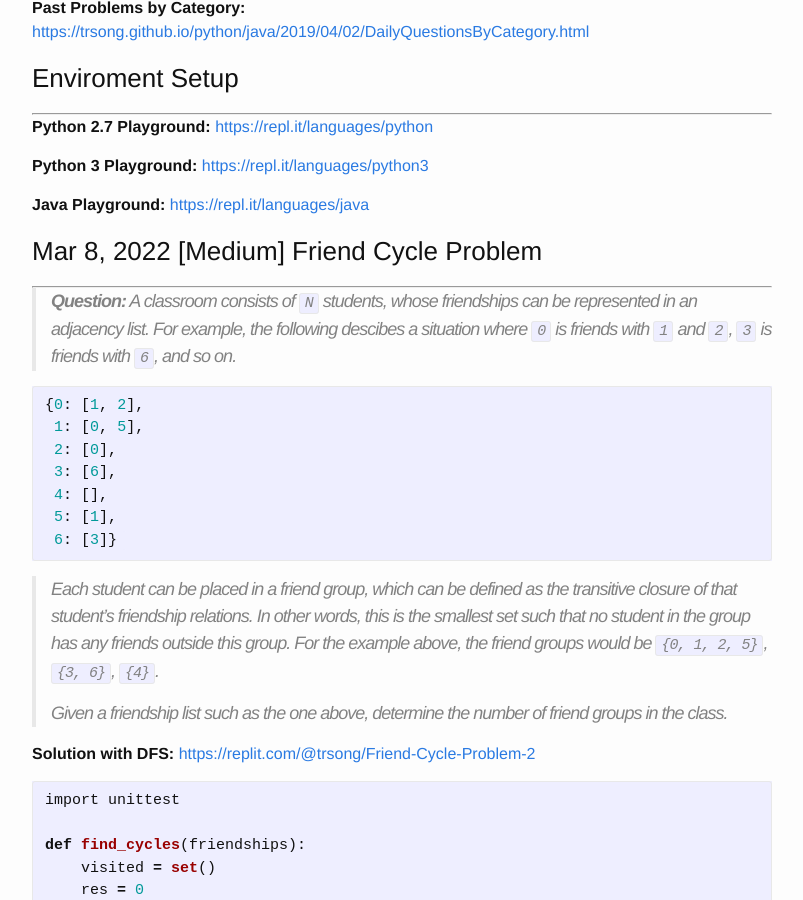
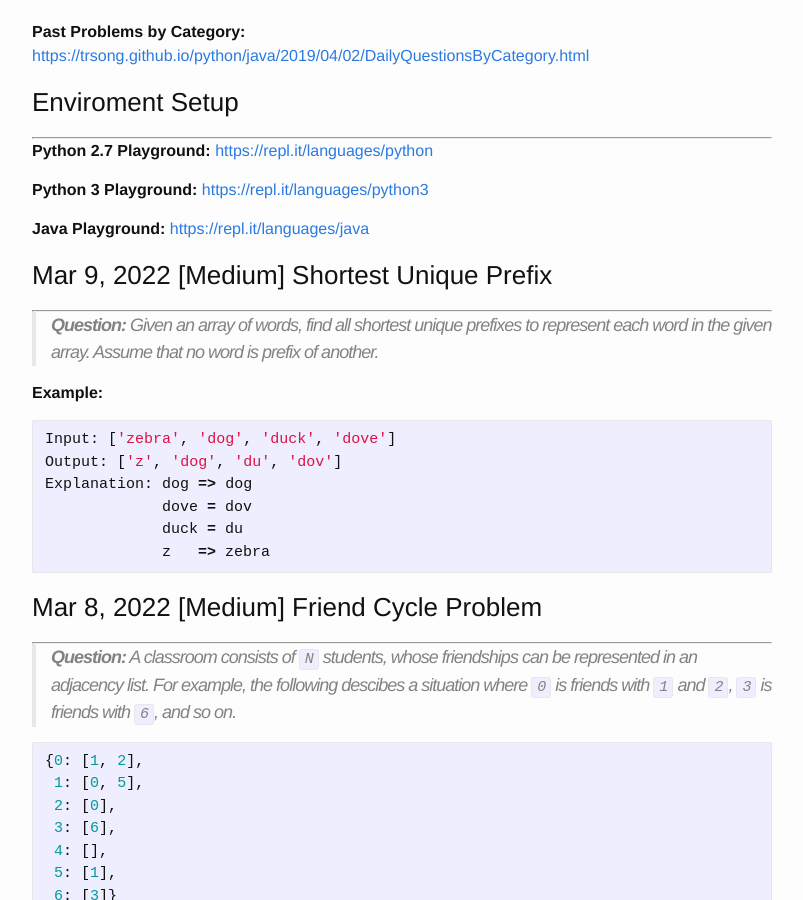
Before and after one commit to trsong/trsong.github.io, a Jekyll site: the page built from _posts/2022-02-01-DailyQuestionsFeb.md, in a window 1280 px wide and 900 px high, scrolled down 1194 px. Shown: the whole window, without its empty margins (238-1041 px from the left). Built offline with Jekyll 4.4.1, drawn with Linux system fonts in a browser that asks for light colours; some of the changed text lies outside the part shown.

Commit message:
Add Mar 9 question.

````diff
--- a/_posts/2022-02-01-DailyQuestionsFeb.md
+++ b/_posts/2022-02-01-DailyQuestionsFeb.md
@@ -20,6 +20,20 @@ categories: Python/Java
 
 **Java Playground:** [https://repl.it/languages/java](https://repl.it/languages/java)
 
+
+### Mar 9, 2022 \[Medium\] Shortest Unique Prefix
+---
+> **Question:** Given an array of words, find all shortest unique prefixes to represent each word in the given array. Assume that no word is prefix of another.
+
+**Example:**
+```py
+Input: ['zebra', 'dog', 'duck', 'dove']
+Output: ['z', 'dog', 'du', 'dov']
+Explanation: dog => dog
+             dove = dov
+             duck = du
+             z   => zebra
+```
 
 ### Mar 8, 2022 \[Medium\] Friend Cycle Problem
 ---
````
